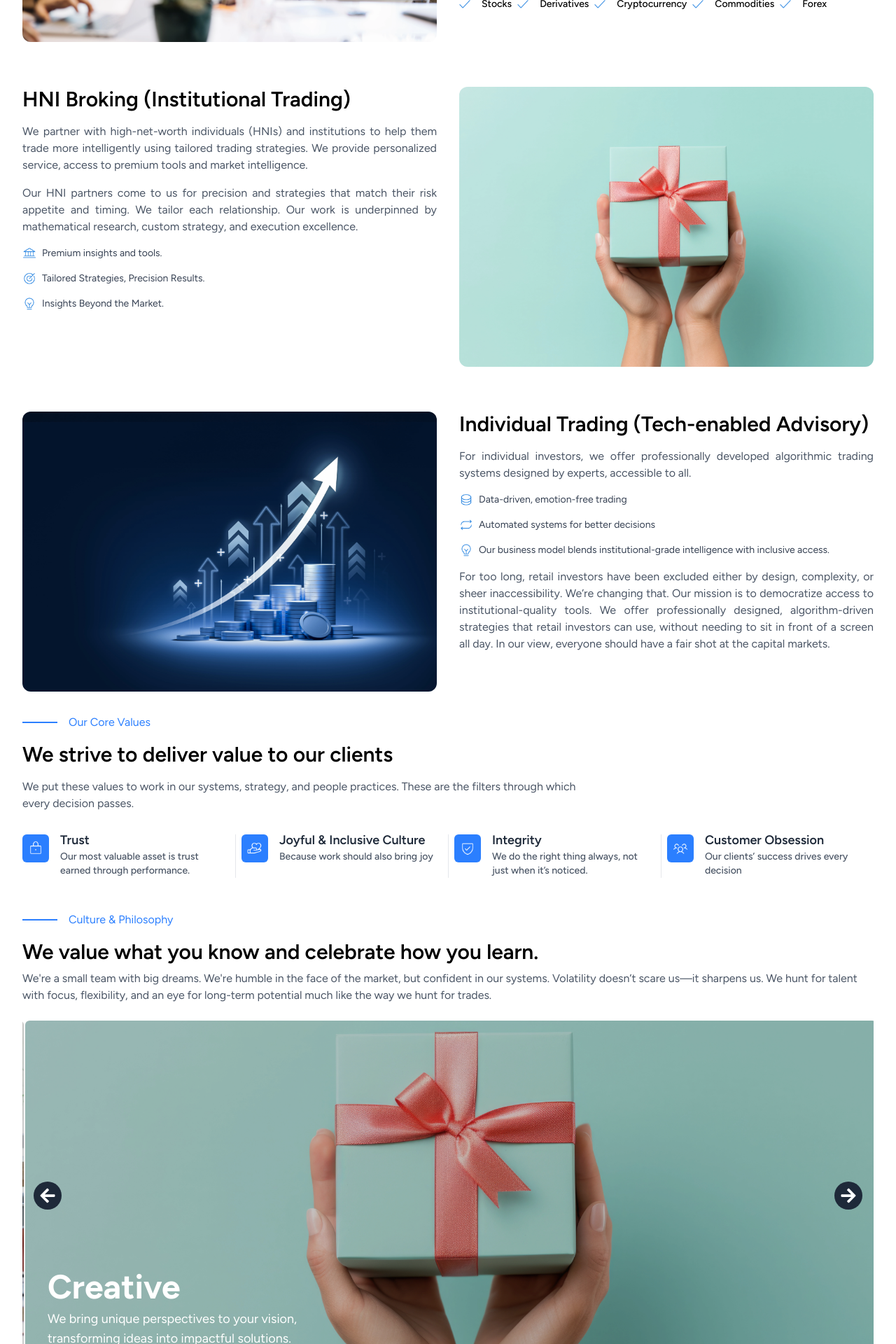
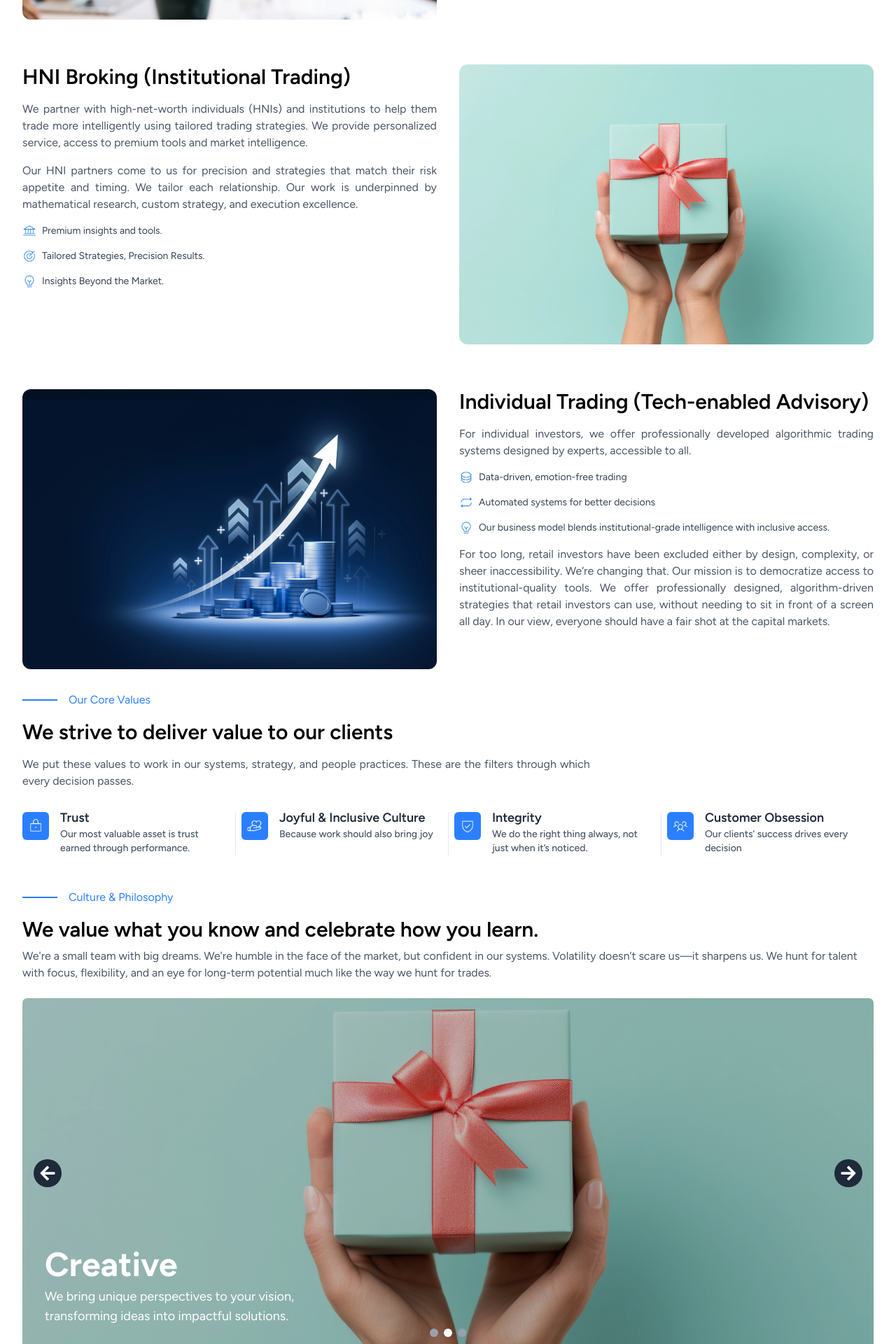
Before and after one commit to AbhishekChoudhari42/fintech, a React (Vite) app: page / in a window 1280 px wide. Shown: the part 1680-3600 px from the top of the page at 70% size. Built offline with nearby package versions, Linux system fonts and the light colour scheme.

Commit message:
alignment fix

```diff
--- a/src/App.jsx
+++ b/src/App.jsx
@@ -17,31 +17,32 @@ function App() {
 
   return (
     <div className='w-full  flex justify-center p-0 m-0 overflow-hidden'>
-      <div className='w-full m-0 p-0 max-w-[1440px]'>
+      <div className='w-full m-0 max-w-[1440px]'>
         <Header />
         <Hero />
-        <div id='who_we_are' className='flex flex-col gap-4 p-8 px-8 max-sm:px-4 bg-white'>
+        <div id='who_we_are' className='flex flex-col gap-4 p-8  max-sm:px-4 bg-white'>
           <div className='w-full' >
             <SectionHeading text={'Who We Are'} />
             <h2 className='text-4xl font-semibold'>Our story started with a simple idea</h2>
           </div>
           <AccordionWithImage />
         </div>
-        <div className='flex flex-col gap-4 items-center  '>
-          <div id='what_we_do' className='w-full px-8 p-4 flex gap-8 max-sm:flex-col max-sm:w-full items-start max-sm:h-fit max-sm:gap-4 ' >
+        <div className='flex flex-col gap-4 items-center px-8 max-sm:px-4'>
+          <div id='what_we_do' className='w-full flex gap-8 max-sm:flex-col max-sm:w-full items-start max-sm:h-fit max-sm:gap-4 ' >
             <div className='h-200px flex-1'>
               <SectionHeading text={'What we do'} />
               <h2 className='text-3xl font-semibold'>We offer a wide range of services</h2>
             </div>
             <p className='text-sm text-gray-600 flex-1 h-fit'>At LiquiLogic, we harness technology, data, and human insight to deliver consistent value with trust and integrity at the core. Finance has evolved from instinct to algorithms, from manual to real-time. Our infrastructure is built for speed, precision, and adaptability across complex markets.</p>
           </div>
-        <TradingSections />
+          <TradingSections />
         </div>
         <span id='core_values'></span>
-        <CoreValues />
-        <CultureSection />
-
-        <FoundersSection />
+        <div className='px-8 max-sm:px-4 w-full'>
+          <CoreValues />
+          <CultureSection />
+          <FoundersSection />
+        </div>
         <Footer />
       </div>
     </div>
--- a/src/components/Carousel.jsx
+++ b/src/components/Carousel.jsx
@@ -128,11 +128,11 @@ const Carousel = () => {
   };
 
   return (
-    <div className="relative w-full h-[500px] overflow-hidden">
+    <div className="relative w-full h-[500px] max-sm:h-[400px] overflow-hidden rounded-md" >
       {/* Slides */}
       <div
         ref={carouselRef}
-        className="flex cursor-grab select-none gap-x-0.5"
+        className="flex cursor-grab select-none"
         style={{
           transform: `translateX(calc(-${currentSlide * 100}% + ${dragOffset}%))`,
           transition: isTransitioning ? 'transform 0.5s ease-in-out' : 'none',
@@ -147,7 +147,7 @@ const Carousel = () => {
         onTouchEnd={onTouchEnd}
       >
         {extendedSlides.map((slide, index) => (
-          <div key={index} className="min-w-full h-[500px] relative rounded-md overflow-hidden">
+          <div key={index} className="min-w-full h-[500px] max-h-full relative rounded-md overflow-hidden">
             <img
               src={slide.image}
               alt={slide.title}
--- a/src/components/CoreValues.jsx
+++ b/src/components/CoreValues.jsx
@@ -29,18 +29,18 @@ const values = [
 
 const CoreValues = () => {
   return (
-    <section className="py-8 px-4 md:px-8 bg-white">
+    <section className="py-8  bg-white">
       <div className="max-w-8xl mx-auto flex flex-col ">
         <SectionHeading text={"Our Core Values"} />
         <h1 className="text-3xl font-semibold mb-4 ">We strive to deliver value to our clients</h1>
-        <p className="text-gray-600 mb-8 w-2/3 ">
+        <p className="text-gray-600 mb-8 w-2/3 text-justify max-sm:w-full">
           We put these values to work in our systems, strategy, and people practices. These are the filters through which every decision passes.
         </p>
-        <div className="w-full  grid grid-cols-1 sm:grid-cols-2 lg:grid-cols-4">
+        <div className="w-full gap-y-4 grid grid-cols-1 sm:grid-cols-2 lg:grid-cols-4">
           {values.map((value, index) => (
             <div
               key={index}
-              className={`w-full flex flex-col items-start space-y-4 pr-2 ${index > 0 ? ' md:border-l-[1px] md:border-l-gray-200 pl-2' :''}`}
+              className={`w-full flex flex-col items-start space-y-4 pr-2 ${index > 0 ? ' md:border-l-[1px] md:border-l-gray-200 md:pl-2' :''}`}
             >
               <div className=" w-full text-white flex items-start gap-4">
                 <div className='bg-blue-500 w-[40px] h-[40px] p-2 flex items-center justify-center rounded-md'>
--- a/src/components/CultureSection.jsx
+++ b/src/components/CultureSection.jsx
@@ -25,7 +25,7 @@ export default function CultureSection() {
     ];
 
     return (
-      <section className="bg-white px-8 py-4 text-left">
+      <section className="bg-white py-4 text-left">
         {/* Section Header */}
         <div className="mx-auto mb-6  text-left">
           <div className="w-full flex flex-col items-left">
--- a/src/components/Footer.jsx
+++ b/src/components/Footer.jsx
@@ -4,8 +4,8 @@ import logo from '../assets/Liquilogic.svg'
 
 const Footer = () => {
   return (
-    <footer className="bg-gray-900 text-white py-8 px-4 md:px-8">
-      <div className="max-w-7xl mx-auto flex flex-col md:flex-row md:justify-between gap-8">
+    <footer className="bg-gray-900 text-white py-8">
+      <div className="max-w-7xl mx-auto flex flex-col  px-8 md:flex-row md:justify-between gap-8">
 
         {/* Left Section: Logo + Social + Contact */}
         <div className="flex-1 space-y-6">
--- a/src/components/FoundersSection.jsx
+++ b/src/components/FoundersSection.jsx
@@ -17,7 +17,7 @@ export default function FoundersSection() {
     ];
 
     return (
-      <section className="bg-white px-8  py-16 w-full">
+      <section className="bg-white py-16 w-full">
         {/* Section Header */}
         <div className="w-full mx-auto mb-12">
          <SectionHeading text={'Our Team'}/>
@@ -30,7 +30,7 @@ export default function FoundersSection() {
         </div>
 
         {/* Founders */}
-        <div className="flex flex-col md:flex-row justify-center gap-12 max-w-5xl mx-auto text-left">
+        <div className="w-full flex flex-col md:flex-row justify-center gap-12 mx-auto text-left">
           {founders.map((f, i) => (
             <div key={i} className="flex flex-col items-center md:items-start text-center md:text-left">
               <img
--- a/src/components/TradingSections.jsx
+++ b/src/components/TradingSections.jsx
@@ -64,7 +64,7 @@ export default function TradingSections() {
           key={idx}
           className={`flex h-fit flex-col md:flex-row ${
             section.imageLeft ? "md:flex-row" : "md:flex-row-reverse"
-          } items-start gap-8 px-8 mx-auto`}
+          } items-start gap-8 mx-auto`}
         >
           {/* Image */}
           <motion.div
```
